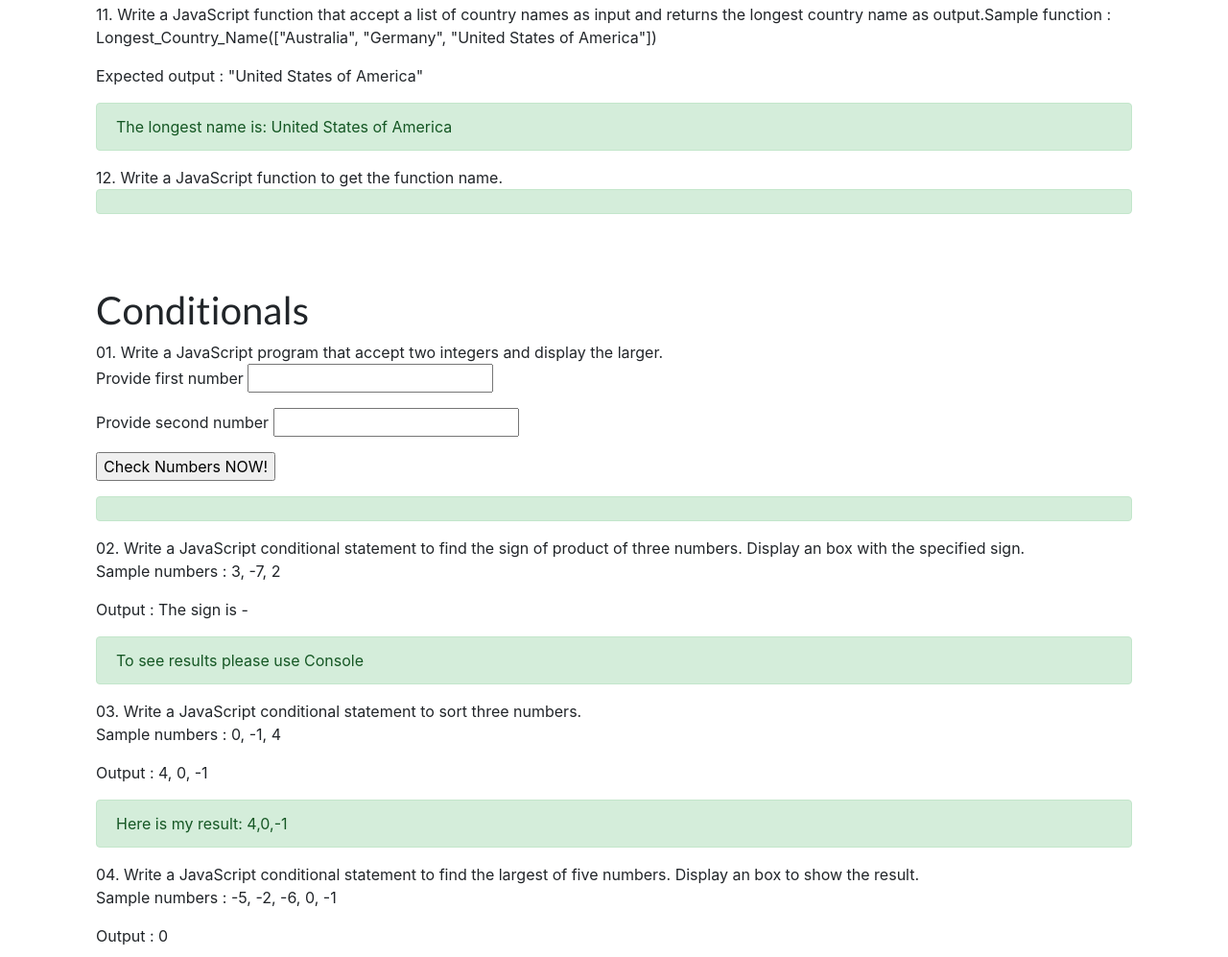
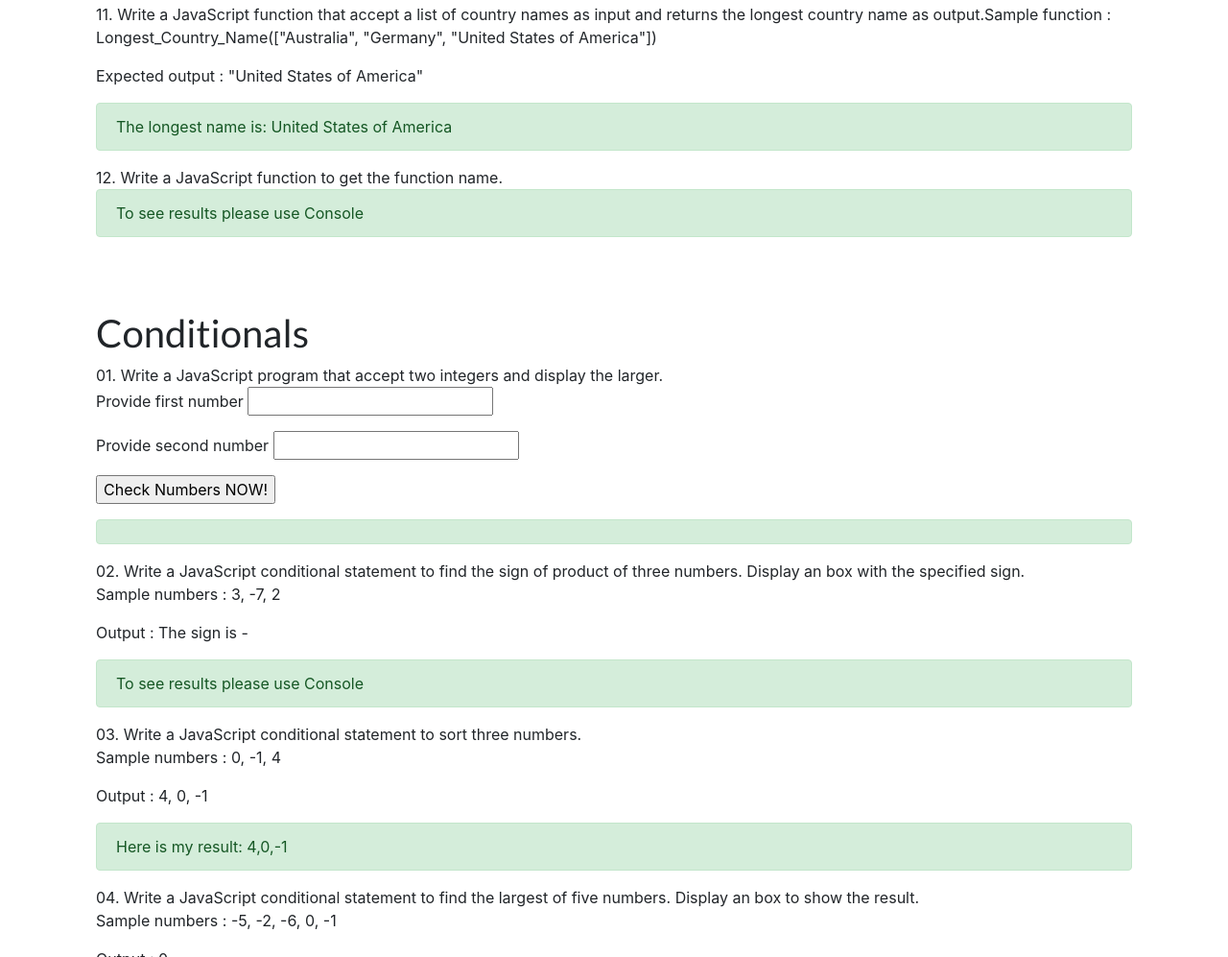
Before and after one commit to EvisionPRO/JavaScript, a plain HTML site: page index.html in a window 1280 px wide. Shown: the part 4131-5128 px from the top of the page at 96% size. Drawn offline with nearby package versions, Linux system fonts and the light colour scheme.

Commit message:
Update index.html

```diff
--- a/index.html
+++ b/index.html
@@ -332,7 +332,7 @@
             <div>
                 12. Write a JavaScript function to get the function name.
 
-                <div class="alert alert-success"></div>
+                <div class="alert alert-success">To see results please use Console </div>
 
             </div>
 
```
